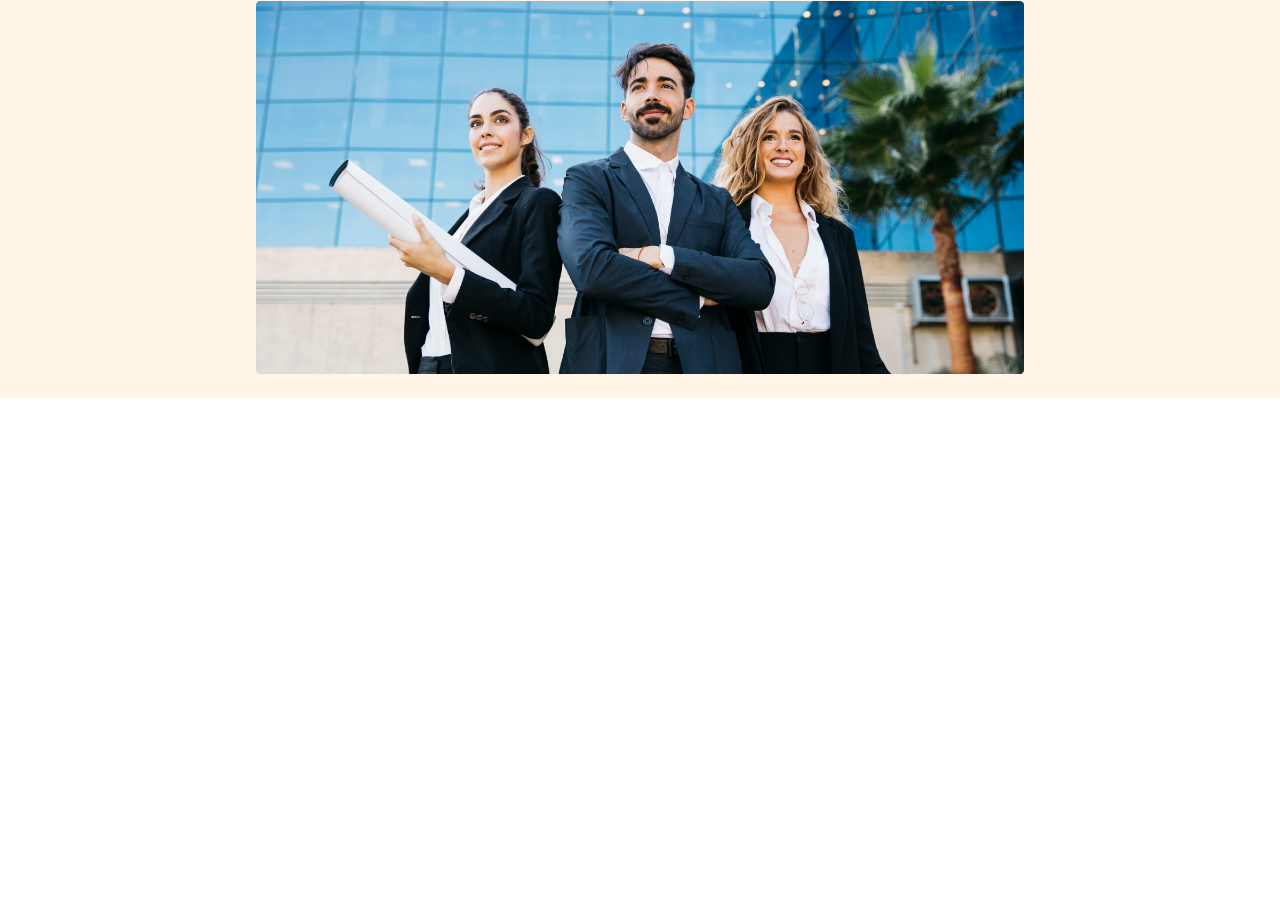
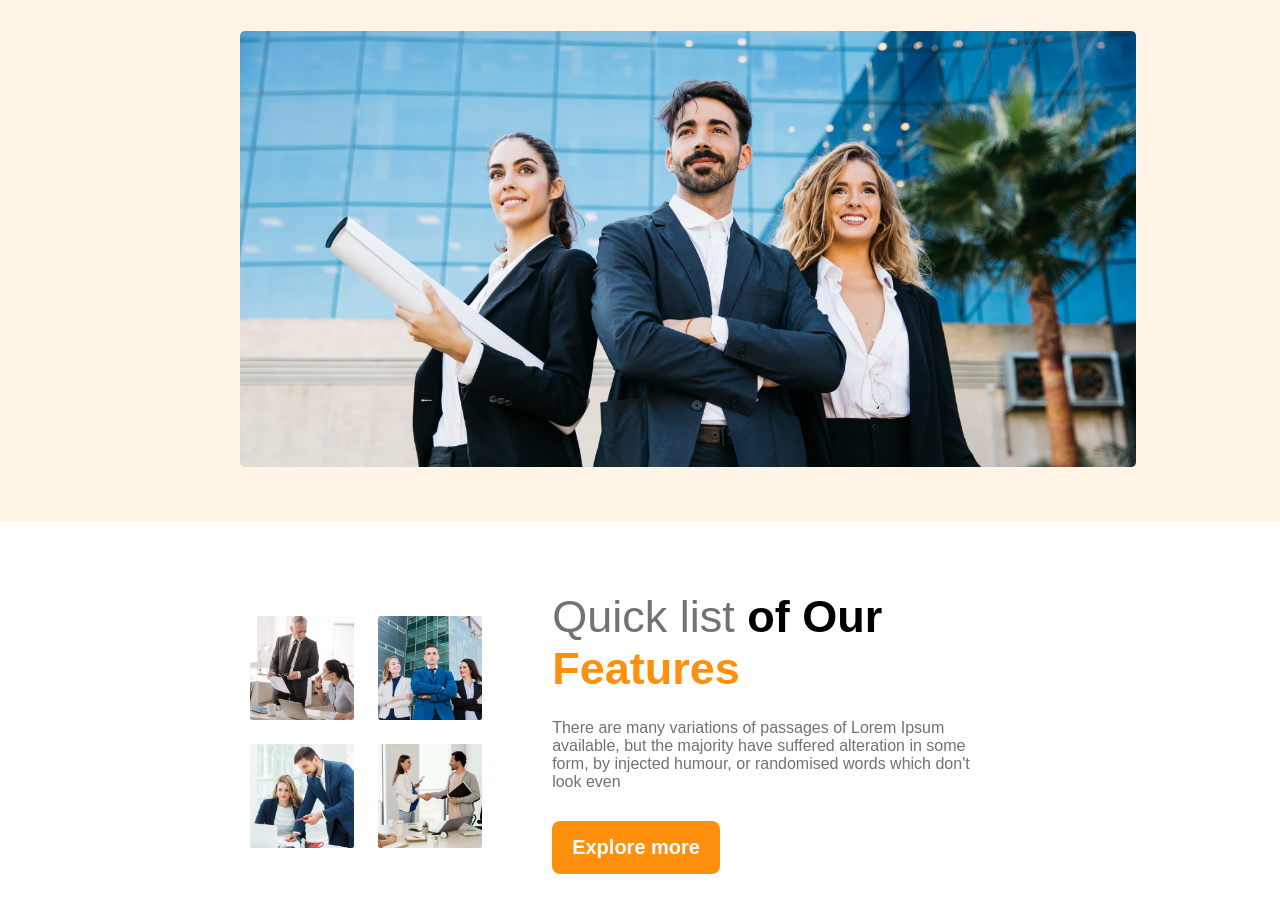
Before and after one commit to Biplob-Hossain-2023/G3-Architects, a plain HTML site: page index.html in a window 1280 px wide. Shown: the part 483-1396 px from the top of the page. Before the commit the page ends 881 px from the top, so only its background shows below. Drawn offline with Linux system fonts and the light colour scheme.

Commit message:
feature area complite

```diff
--- a/asstes/style.css
+++ b/asstes/style.css
@@ -21,7 +21,8 @@ ul{
     background: rgba(255, 144, 14, 0.10);
 }
 .banner-img{
-    width: 100%;
+    width: 50%;
+    /* margin: 0 auto; */
 }
 .btn-primery{
     color: #FFF;
@@ -31,6 +32,7 @@ ul{
     border-radius: 8px;
     background: #FF900E;
     border: none;
+    cursor: pointer;
 }
 /* Header Area */
 .nav-container{
@@ -83,7 +85,53 @@ ul{
     font-weight: 400;
     padding-bottom: 20px;
 }
-.banner-img{
-    padding-top: 20px;
-    padding-bottom: 20px;
+.banner-container img{
+    width: 70%;
+    padding: 50px 0px 50px 240px;
 }
+/* Feature Area Start */
+
+main{
+    max-width: 1440px;
+    margin: 70px auto;
+}
+.feature-content{
+    align-items: center;
+    display: flex;
+}
+.features-img{
+    display: grid;
+    grid-template-columns: repeat(2, 1fr);
+    grid-gap: 1.5rem;
+    margin-left: 250px;
+}
+.feature-title{
+    padding-left: 70px;
+    padding-right: 300px;
+}
+.feature-text{
+    font-size: 45px;
+    margin-bottom: 24px;
+}
+.feature-text .quick, .of .feature{
+    color:#727272;
+    font-weight: 700;
+
+}
+.feature-text .quick{
+    font-weight: normal;
+}
+.feature-text .feature{
+    color: #FF900E;
+}
+.feature-discription{
+    color: #727272;
+    font-size: 16px;
+    font-weight: 400;
+    padding-bottom: 30px;
+
+}
+
+.features-img img{
+    width: 100%;
+}
--- a/index.html
+++ b/index.html
@@ -32,12 +32,33 @@
                 There are many variations of passages of Lorem Ipsum available, but the majority have suffered alteration in some form, by injected humour, or randomised words which don't look even
             </p>
             <button class="btn-primery">Explore more</button>
-            <img class="banner-img" src="/asstes/images/banner.png" alt="">
+
             </div>
 
+            <img src="/asstes/images/banner.png" alt="">
     </div>
 </header>
-<main></main>
+
+<main>
+    <!-- Features area Start -->
+        <div class="feature-content">
+            <div class="features-img">
+                <img src="/asstes/images/team1.png" alt="">
+                <img src="/asstes/images/team2.png" alt="">
+                <img src="/asstes/images/team3.png" alt="">
+                <img src="/asstes/images/team4.png" alt="">
+            </div>
+            <div class="feature-title">
+                <h2 class="feature-text">
+                    <span class="quick">Quick list</span> <span class="of">of Our</span> <br> <span class="feature">Features</span>
+                </h2>
+                <p class="feature-discription">
+                    There are many variations of passages of Lorem Ipsum available, but the majority have suffered alteration in some form, by injected humour, or randomised words which don't look even
+                </p>
+                <button class="btn-primery">Explore more</button>
+            </div>
+    </section>
+</main>
 <footer></footer>
 </body>
 </html>
```
